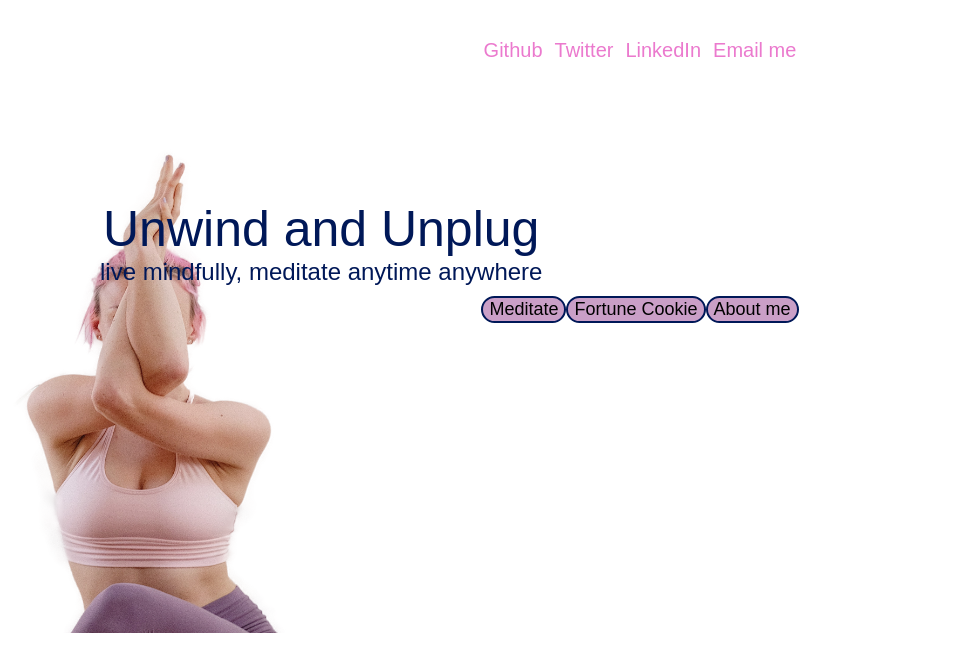
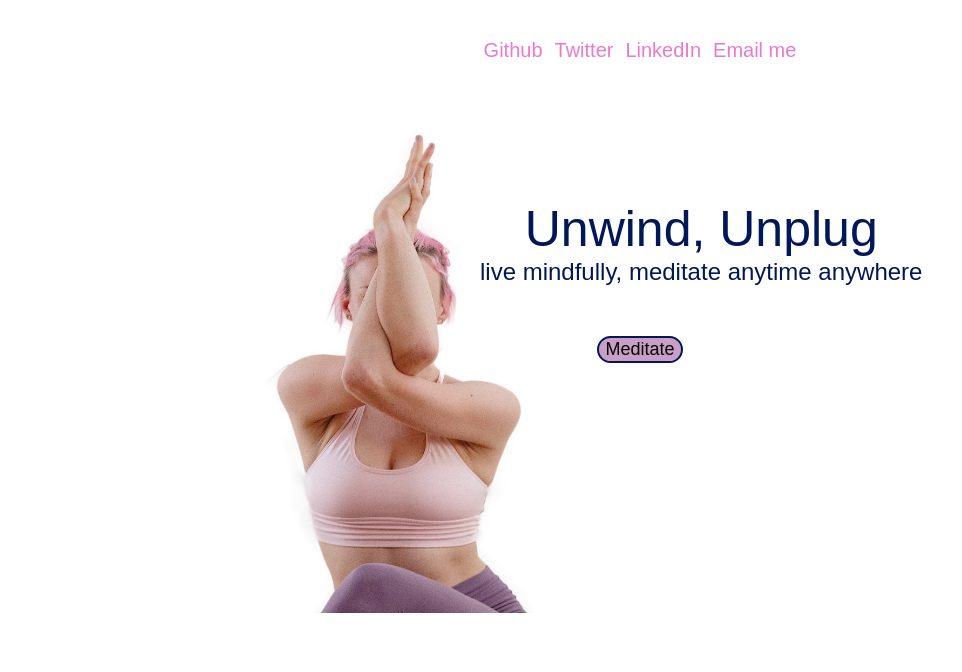
Before and after one commit to NouranBakry/unwind, a React (Create React App) app: page / in a window 1280 px wide. Shown: the top 672 px of the page, without its empty margins (0-962 px from the left). Built offline with nearby package versions, Linux system fonts and the light colour scheme; no server answers.

Commit message:
changes to navigation and home page

```diff
--- a/src/components/Home.css
+++ b/src/components/Home.css
@@ -21,7 +21,7 @@
     align-items: center;
     position: relative;
     top: 200px;
-    left: 100px;
+    left: 480px;
 }
 
 .title{
@@ -36,10 +36,10 @@
     display: flex;
     justify-content: center;
     align-items: center ;
-    padding: 10px;
+    top: 250px;
 }
 
-.meditate-Button, .fortuneCookie-Button, .about-Button{
+.meditate-Button{
     background: #ca9fc7;
     border: 2px solid #001858;
     font-family: 'Poppins', sans-serif;
@@ -52,6 +52,8 @@
 
 .imgBlock{
     display: inline-block;
+    position: relative;
+    left: 250px;
 }
 
 .img{
--- a/src/components/Home.js
+++ b/src/components/Home.js
@@ -8,7 +8,7 @@ const Home = () => {
     <div className="Home">
       <div className="header">
         {" "}
-        <div className="title">Unwind and Unplug</div>
+        <div className="title">Unwind, Unplug</div>
         <div className="description">
           live mindfully, meditate anytime anywhere
         </div>
@@ -17,8 +17,6 @@ const Home = () => {
         <Link to="meditate">
           <button className="meditate-Button">Meditate</button>
         </Link>
-        <button className="fortuneCookie-Button">Fortune Cookie</button>
-        <button className="about-Button">About me</button>
       </div>
       <div className="imgBlock">
         {" "}
```
